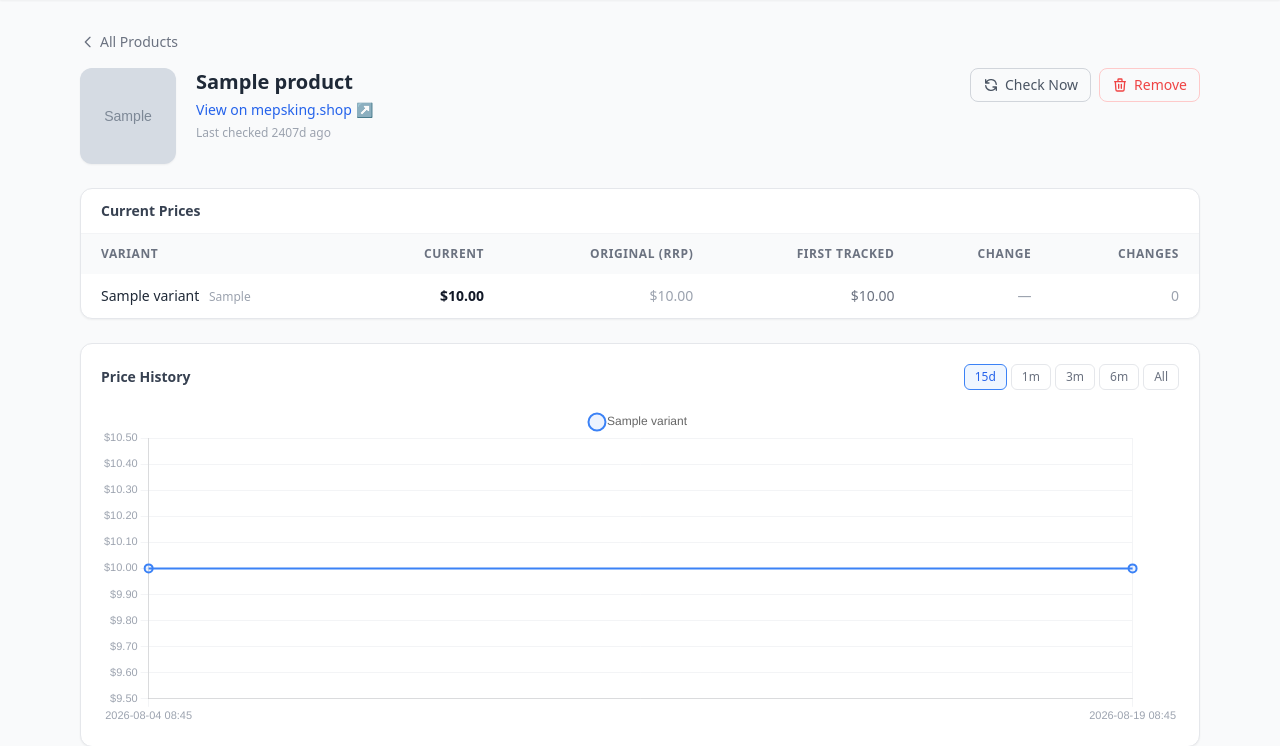
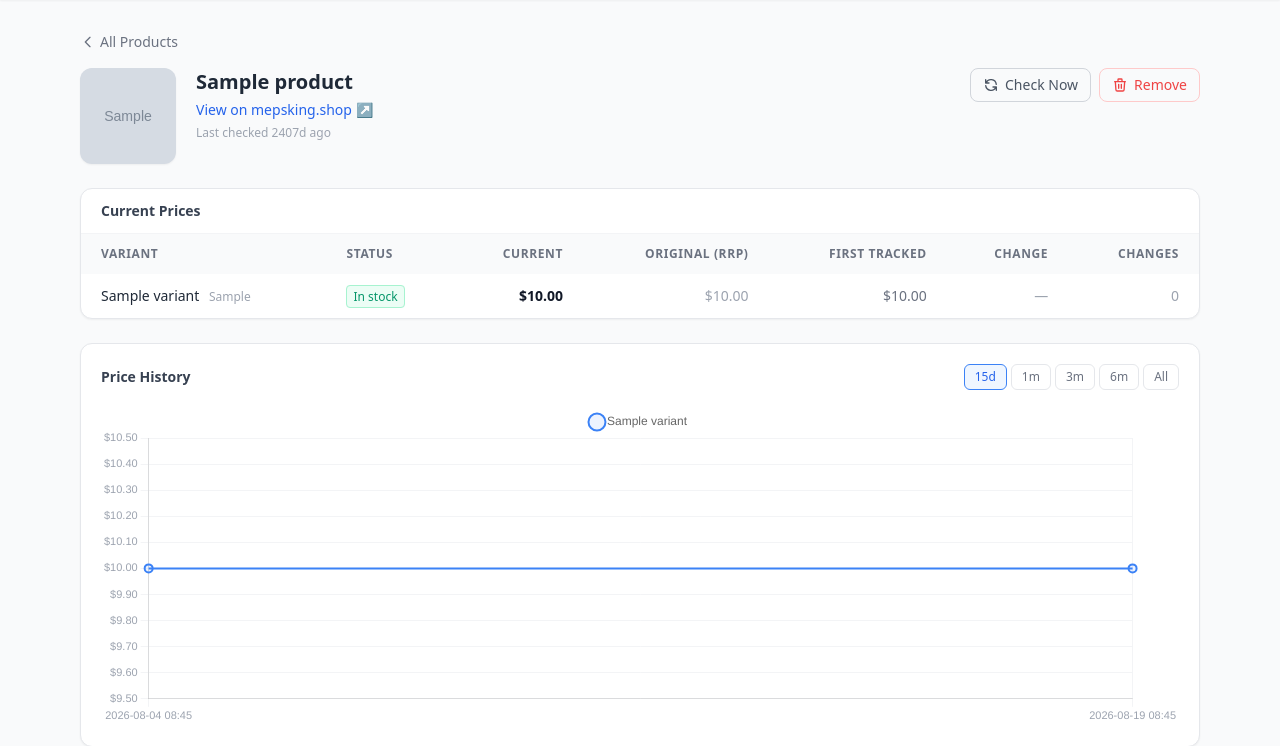
Before and after one commit to sheeprine/mepsprice, a FastAPI app: a page that uses templates/product.html in a window 1280 px wide. Shown: the part 61-807 px from the top of the page. Run offline with FastAPI, Linux system fonts and the light colour scheme; tables that the repository leaves empty hold one stand-in row (values such as "Sample post"); grey boxes marked "Sample" are stand-in pictures; some libraries are stand-ins or nearby versions.

Commit message:
Show per-variant stock status in a dedicated table column
Co-Authored-By: Claude Sonnet 4.6 <noreply@anthropic.com>

```diff
--- a/templates/product.html
+++ b/templates/product.html
@@ -68,6 +68,7 @@
       <thead class="bg-gray-50 text-xs text-gray-500 uppercase tracking-wider">
         <tr>
           <th class="px-5 py-3 text-left">Variant</th>
+          <th class="px-5 py-3 text-left">Status</th>
           <th class="px-5 py-3 text-right">Current</th>
           {% if has_multi_pack %}<th class="px-5 py-3 text-right">Per Item</th>{% endif %}
           <th class="px-5 py-3 text-right">Original (RRP)</th>
@@ -84,8 +85,12 @@
             {% if v.variant.sku %}
             <span class="ml-1.5 text-xs font-normal text-gray-400">{{ v.variant.sku }}</span>
             {% endif %}
-            {% if not v.in_stock %}
-            <span class="ml-2 text-xs font-medium text-red-500 bg-red-50 border border-red-200 px-1.5 py-0.5 rounded">Out of stock</span>
+          </td>
+          <td class="px-5 py-3">
+            {% if v.in_stock %}
+            <span class="text-xs font-medium text-emerald-600 bg-emerald-50 border border-emerald-200 px-1.5 py-0.5 rounded">In stock</span>
+            {% else %}
+            <span class="text-xs font-medium text-red-500 bg-red-50 border border-red-200 px-1.5 py-0.5 rounded">Out of stock</span>
             {% endif %}
           </td>
           <td class="px-5 py-3 text-right font-semibold text-gray-900">${{ "%.2f"|format(v.latest_price) }}</td>
```
